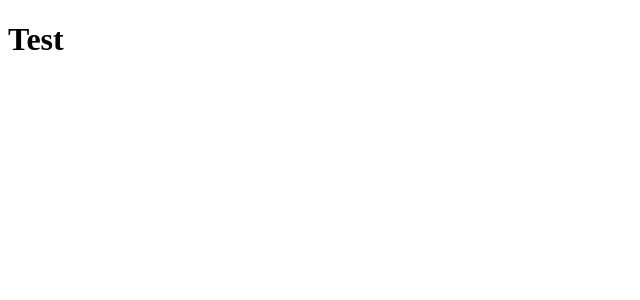
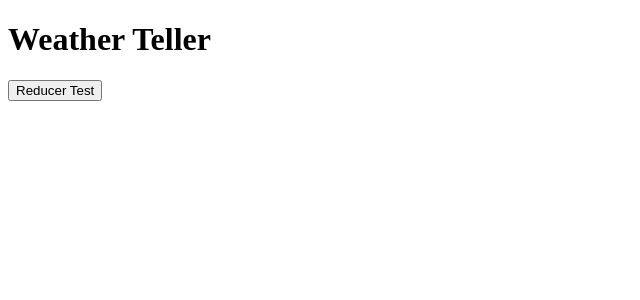
Before and after one commit to DeclanBernardin/Weather_API_Application-, a React (Create React App) app: page / in a window 1280 px wide. Shown: the top 300 px of the page, without its empty margins (0-640 px from the left). Built offline with nearby package versions, Linux system fonts and the light colour scheme.

Commit message:
setting up and testing reducer

```diff
--- a/src/components/App.js
+++ b/src/components/App.js
@@ -1,13 +1,17 @@
-import React from 'react';
+import React, { Component } from 'react';
+import { connect } from 'react-redux'
 
 
 
-function App() {
+class App extends Component {
+  render() {
   return (
     <div >
-      <h1>Test</h1>
+      <h1>Weather Teller</h1>
+      <button onClick={() => this.props.dispatch({type: 'reducerTest'})}>Reducer Test</button>
     </div>
   );
+  }
 }
 
-export default App;
+export default connect()(App);
--- a/src/index.js
+++ b/src/index.js
@@ -2,9 +2,24 @@ import React from 'react';
 import ReactDOM from 'react-dom';
 import App from './components/App';
 import * as serviceWorker from './serviceWorker';
+import { createStore, combineReducers } from 'redux';
+import { Provider } from 'react-redux';
+
+const firstReducer = (state ={}, action) => {
+    if(action.type === 'reducerTest'){
+    console.log('reducer test')
+    }
+    return state;
+}
 
 
-ReactDOM.render(<App />, document.getElementById('root'));
+const storeInstance = createStore (
+    combineReducers({
+        firstReducer,
+    }),
+);
+
+ReactDOM.render(<Provider store={storeInstance}><App /></Provider>, document.getElementById('root'));
 
 // If you want your app to work offline and load faster, you can change
 // unregister() to register() below. Note this comes with some pitfalls.
```
